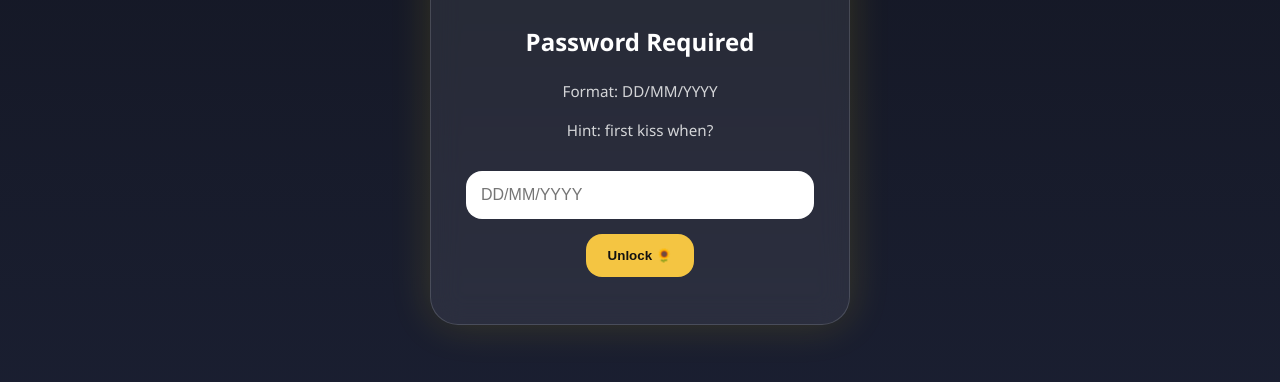
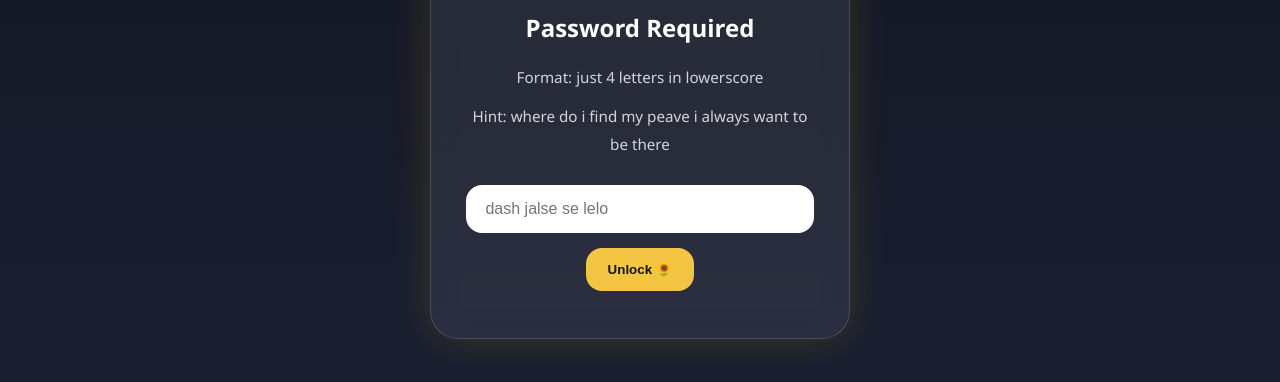
Before and after one commit to saniyabegum-san/polestar, a plain HTML site: page index.html in a window 1280 px wide. Shown: the part 300-682 px from the top of the page. Drawn offline with Linux system fonts and the light colour scheme.

Commit message:
Update index.html

```diff
--- a/index.html
+++ b/index.html
@@ -22,17 +22,17 @@
 <h2>Password Required</h2>
 
 <p class="hint">
-Format: DD/MM/YYYY
+Format: just 4 letters in lowerscore
 </p>
 
 <p class="hint">
-Hint: first kiss when?
+Hint: where do i find my peave i always want to be there
 </p>
 
 <input
 type="text"
 id="passwordInput"
-placeholder="DD/MM/YYYY">
+placeholder=" dash jalse se lelo  ">
 
 <button onclick="checkPassword()">
 Unlock 🌻
```
